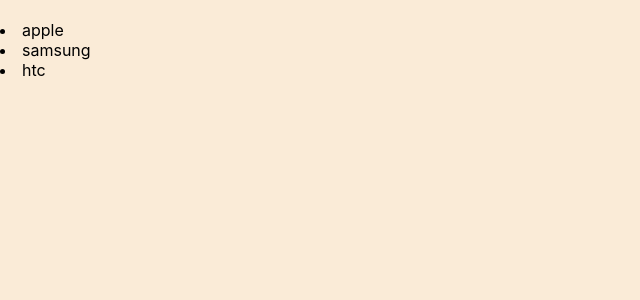
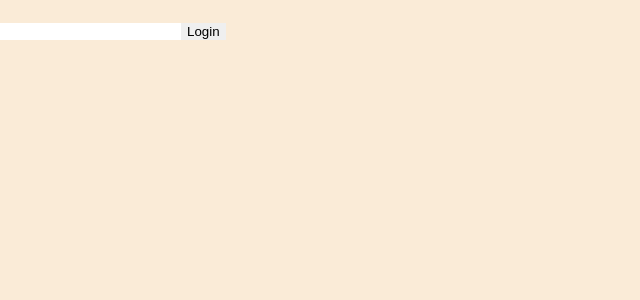
Before and after one commit to Alice-2096/learn-react, a React (Create React App) app: page / in a window 1280 px wide. Shown: the top 300 px of the page, without its empty margins (0-640 px from the left). Built offline with nearby package versions, Linux system fonts and the light colour scheme.

Commit message:
react form

```diff
--- a/src/App.js
+++ b/src/App.js
@@ -10,6 +10,7 @@
 import Rating from './Rating.js';
 import { useState } from 'react';
 import Names from './Names.js';
+import Formdemo from './Formdemo.js';
 
 // //hardcode the object for now
 // let postObj = {
@@ -30,18 +31,19 @@
   //   setRatingVal(newVal);
   // }
 
-  let _items = ['apple', 'samsung', 'htc'];
-  let [items, setItems] = useState(_items);
+  // let _items = ['apple', 'samsung', 'htc'];
+  // let [items, setItems] = useState(_items);
 
-  function _delete(itemName) {
-    setItems((items) => items.filter((x) => x !== itemName));
-  }
+  // function _delete(itemName) {
+  //   setItems((items) => items.filter((x) => x !== itemName));
+  // }
 
   return (
     <div className="App">
       {/* <Rating onChange={changeVal}></Rating>
       <h1>{ratingVal}</h1> */}
-      <Names items={items} onclick={_delete}></Names>
+      {/* <Names items={items} onclick={_delete}></Names> */}
+      <Formdemo></Formdemo>
     </div>
   );
 }
--- /dev/null
+++ b/src/Formdemo.js
@@ -0,0 +1,21 @@
+import React, { useState } from 'react';
+
+export default function Formdemo() {
+  const [userNameInput, setUserNameInput] = useState('');
+
+  function login() {
+    if (userNameInput !== '') alert(`welcome ${userNameInput}`);
+  }
+
+  return (
+    <div>
+      {/* link a state with a textbox -- this is called 'two-way binding' */}
+      <input
+        value={userNameInput} //writing to input box is a synthetic event -- event triggered on every keypress, instead of native event -- so we need to manually update the value
+        onChange={(e) => setUserNameInput(e.target.value)}
+      />
+      <button onClick={login}>Login</button>
+      <h1>{userNameInput}</h1>
+    </div>
+  );
+}
```
